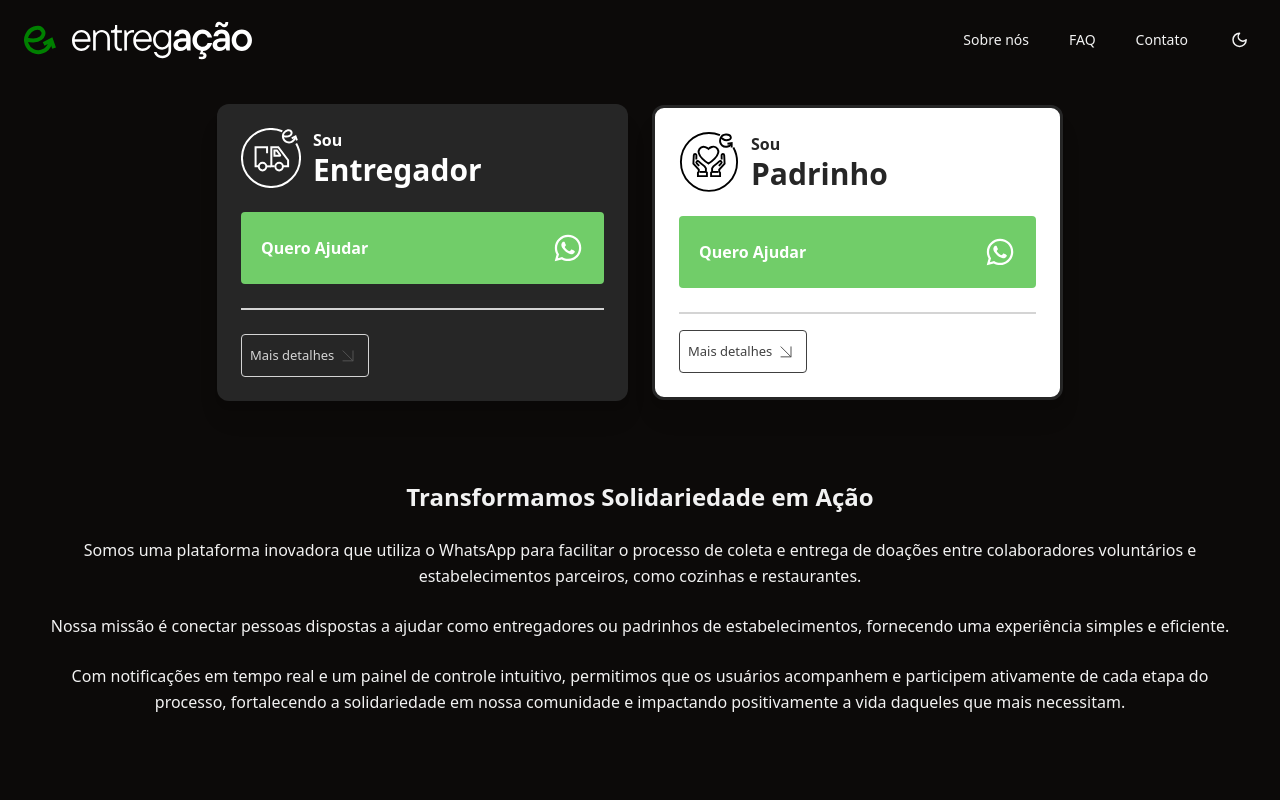
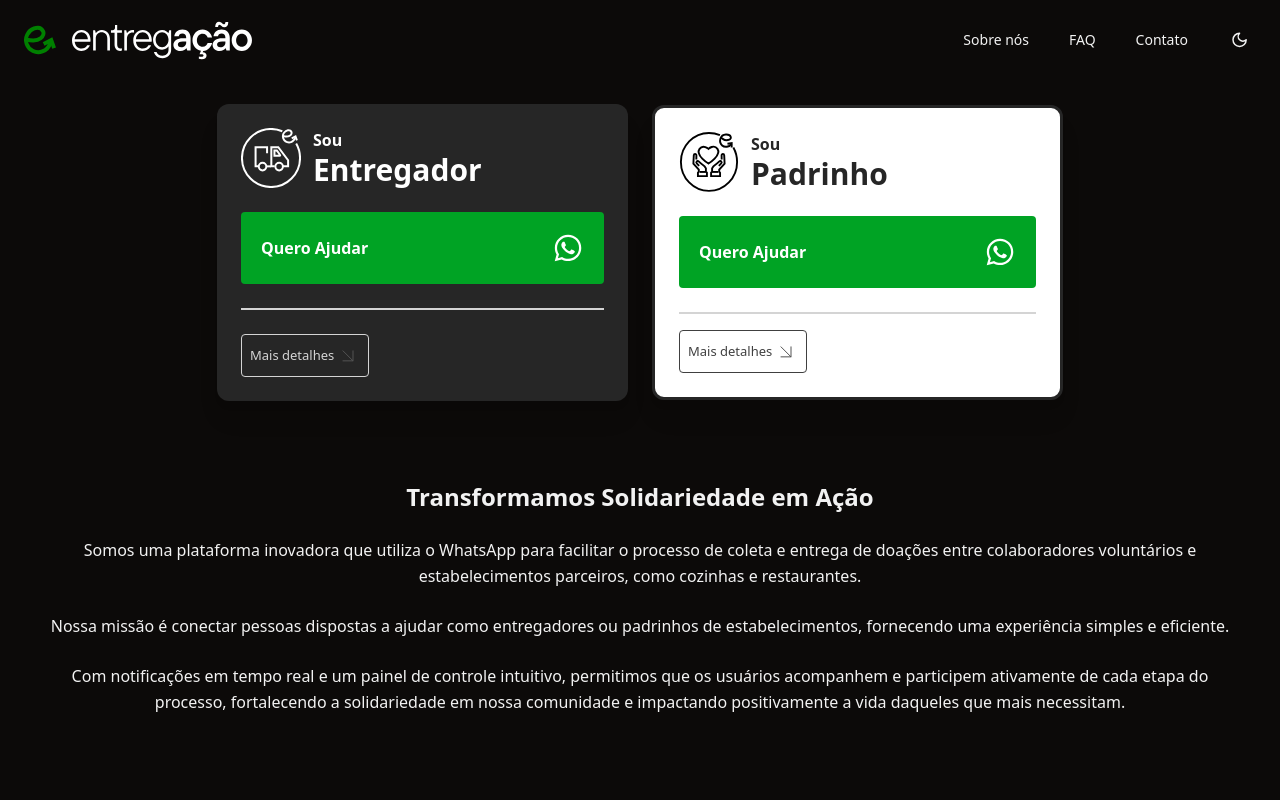
Before and after one commit to lucaoskaique/entregacao-app, a React (Vite) app: page / in a window 1280 px wide. Shown: the top 800 px of the page. Built offline with nearby package versions, Linux system fonts and the light colour scheme.

Commit message:
feat: Update WhatsApp links in Hero component

```diff
--- a/src/components/Hero.tsx
+++ b/src/components/Hero.tsx
@@ -20,7 +20,7 @@ export const Hero = () => {
               <span className='text-3xl font-bold'>Entregador</span>
             </div>
           </div>
-          <ButtonWpp />
+          <ButtonWpp whatsappLink="https://chat.whatsapp.com/EaLtt3YjZVrLkwNPojlxIO"/>
         </div>
         <button type='button' className='border border-neutral-300 text-neutral-300 text-[13px] font-normal rounded-sm p-2 w-32 flex justify-between items-center' onClick={() => setText1(!text1)}>
           <span>Mais detalhes</span>
@@ -37,7 +37,7 @@ export const Hero = () => {
               <span className='text-3xl font-bold'>Padrinho</span>
             </div>
           </div>
-          <ButtonWpp />
+          <ButtonWpp whatsappLink="https://api.whatsapp.com/send?phone=555127970709&text=cadastro"/>
         </div>
         <button type='button' className='border border-neutral-700 text-neutral-700 text-[13px] font-normal rounded-sm p-2 w-32 flex justify-between items-center' onClick={() => setText2(!text2)}>
           Mais detalhes
--- a/src/components/ui/button-wpp-hero.tsx
+++ b/src/components/ui/button-wpp-hero.tsx
@@ -1,12 +1,15 @@
 import { WhatsappIcon } from '../Icons'
+interface ButtonWppProps {
+    whatsappLink: string;
+}
 
-export default function ButtonWpp() {
+export default function ButtonWpp({ whatsappLink }: ButtonWppProps) {
     return (
         <>
-            <button type='button' className='bg-wppButton text-white w-full flex items-center justify-between p-5 rounded-sm text-base font-semibold mb-6'>
+            <a role='button'  href={whatsappLink} target='_blank' rel="noopener noreferrer" className='bg-[#00A324] text-white w-full flex items-center justify-between p-5 rounded-sm text-base font-semibold mb-6'>
                 Quero Ajudar
                 <WhatsappIcon />
-            </button>
+            </a>
         </>
     )
 }
```
